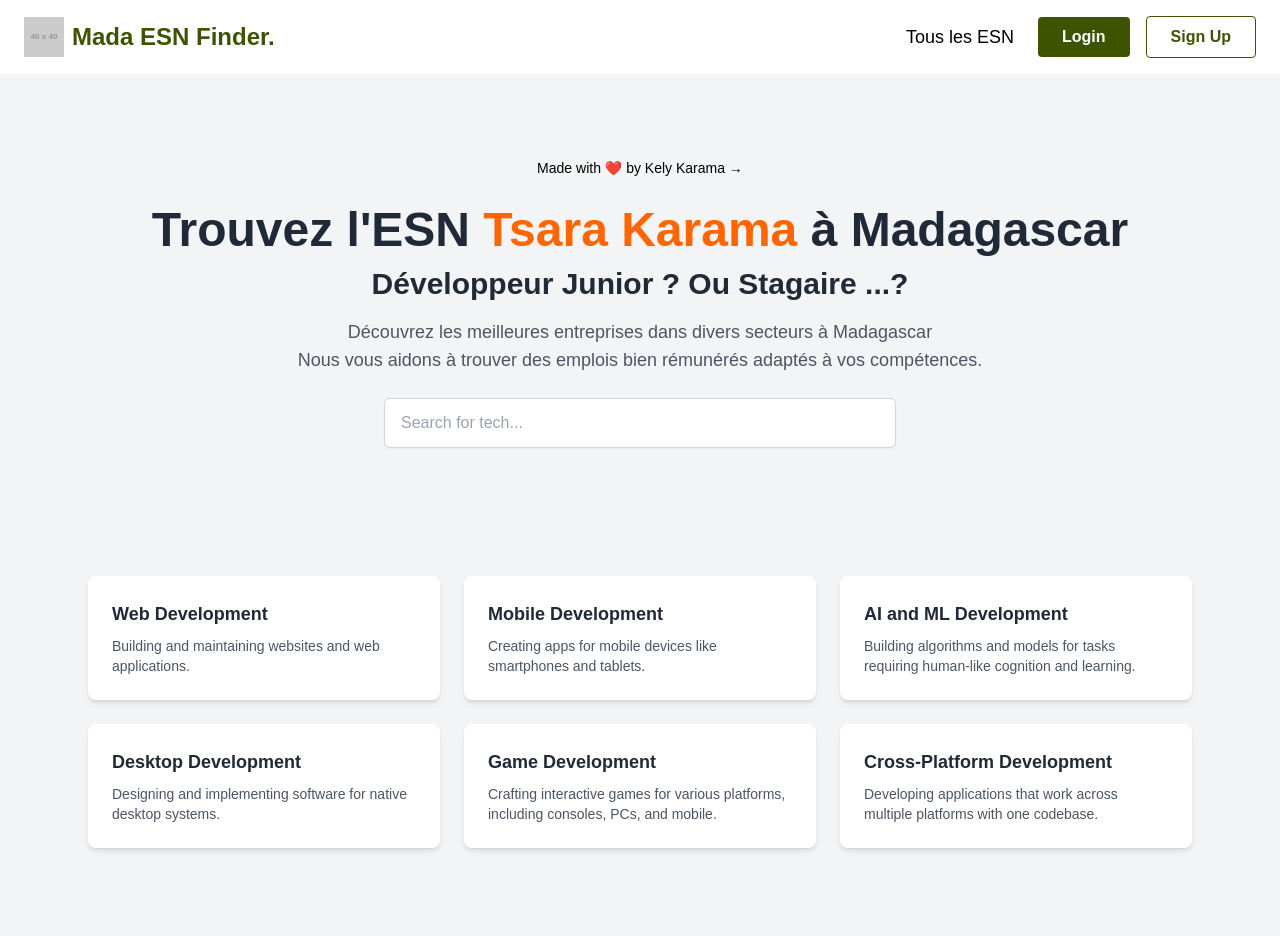
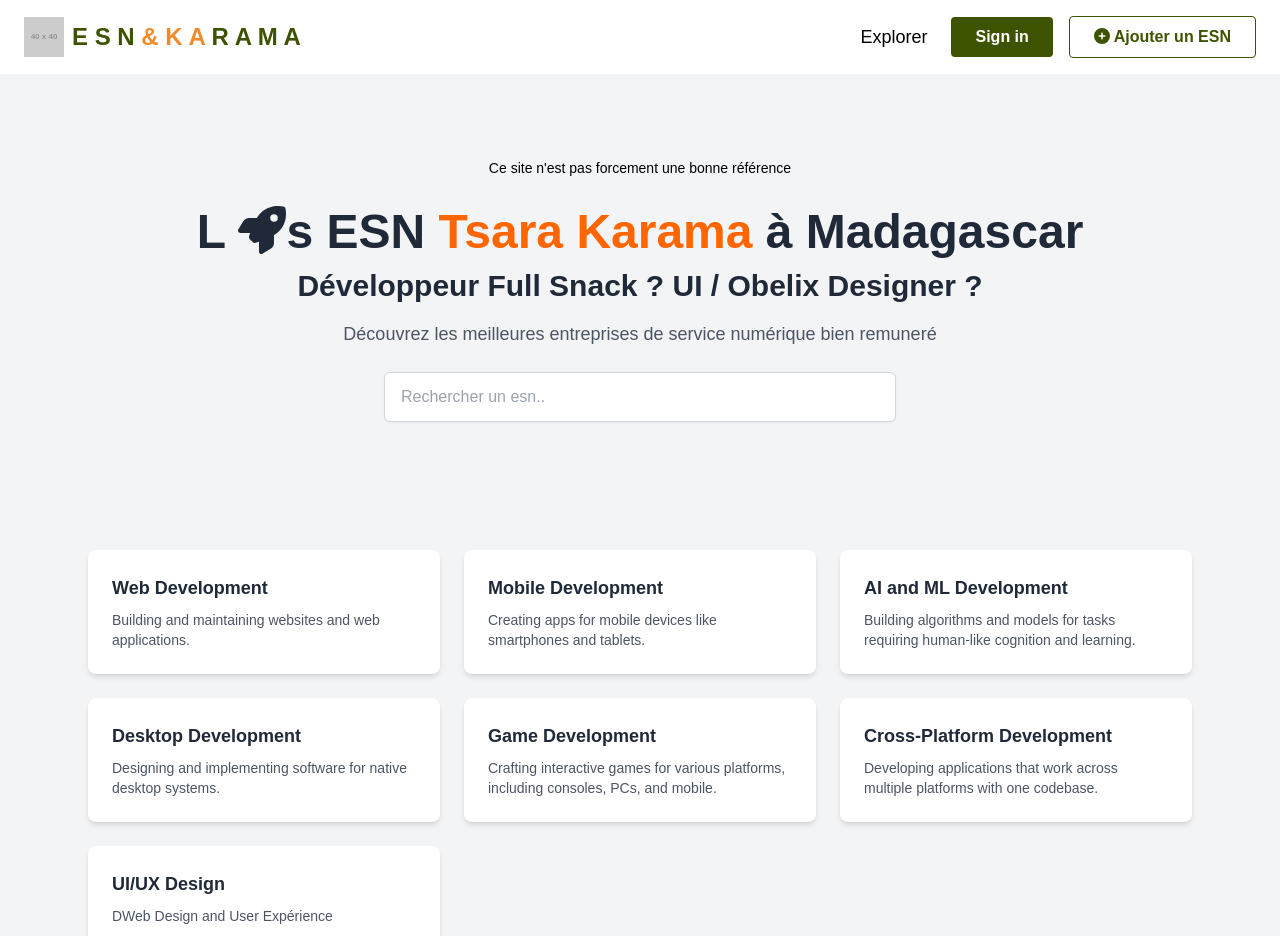
Before and after one commit to happymalyo/karams, a Vue app: page / in a window 1280 px wide. Shown: the top 936 px of the page. Built offline with nearby package versions, Linux system fonts and the light colour scheme.

Commit message:
add font-awesome icon

```diff
--- a/index.html
+++ b/index.html
@@ -4,7 +4,7 @@
     <meta charset="UTF-8" />
     <link rel="icon" href="/src/assets/logo.jpg" />
     <meta name="viewport" content="width=device-width, initial-scale=1.0" />
-    <title>MadaESN</title>
+    <title>E & K</title>
   </head>
   <body>
     <div id="app"></div>
--- a/src/components/Footer.vue
+++ b/src/components/Footer.vue
@@ -7,7 +7,7 @@
       >
         <!-- Branding -->
         <div>
-          <h3 class="text-gray-800 font-bold text-lg">Mada Company Finder</h3>
+          <h3 class="text-gray-800 font-bold text-lg">E S N & K A R A M A</h3>
           <p class="mt-4 text-sm">
             Trouvez facilement des entreprises à Madagascar, dans divers
             secteurs, grâce à notre plateforme intuitive.
@@ -51,7 +51,7 @@
         class="mt-6 flex flex-col md:flex-row items-center justify-between text-sm"
       >
         <p class="text-gray-500">
-          Copyright © 2024 Mada Company Finder. Tous droits réservés.
+          Copyright © 2024 ESN 1 KARAMA. Tous droits réservés.
         </p>
         <div class="mt-4 md:mt-0 flex items-center space-x-4">
           <!-- Light/Dark Mode Placeholder -->
--- a/src/components/Hero.vue
+++ b/src/components/Hero.vue
@@ -21,26 +21,28 @@ defineProps({
       <p
         class="px-4 py-1 mb-6 text-sm font-medium text-blue-600 bg-blue-100 rounded-full inline-block"
       >
-        Made with ❤️ by Kely Karama →
+        Ce site n'est pas forcement une bonne référence
       </p>
       <!-- Main Heading -->
       <h1 class="text-4xl font-bold text-gray-800 md:text-5xl">
-        Trouvez l'ESN
-        <span class="text-[#FF6500] font-semibold"> Tsara Karama</span> à
-        Madagascar <br/>
-        <span class="text-center text-3xl">Développeur Junior ? Ou Stagaire ...?</span>
+        L <font-awesome-icon icon="rocket" />s ESN
+        <span class="text-[#FF6500] font-semibold text-balance mb-9">
+          Tsara Karama</span
+        >
+        à Madagascar<br />
+        <span class="text-center text-3xl"
+          >Développeur Full Snack ? UI / Obelix Designer ?</span
+        >
       </h1>
       <!-- Description -->
-      <p class="mt-4 text-gray-600 md:text-lg">
-        Découvrez les meilleures entreprises dans divers secteurs à Madagascar <br />
-        Nous vous aidons à trouver des emplois bien rémunérés adaptés à vos
-        compétences.
+      <p class="mt-4 text-gray-600 md:text-lg text-balance">
+        Découvrez les meilleures entreprises de service numérique bien remuneré<br />
       </p>
       <!-- Search Bar -->
       <div class="w-full max-w-lg mt-6">
         <input
           type="text"
-          placeholder="Search for tech..."
+          placeholder="Rechercher un esn.."
           class="w-full px-4 py-3 text-gray-800 bg-white border border-gray-300 rounded-md shadow-sm focus:outline-none focus:ring-2 focus:ring-blue-500 focus:border-blue-500"
         />
       </div>
@@ -91,6 +93,12 @@ defineProps({
           codebase.
         </p>
       </div>
+      <div class="p-6 bg-white rounded-lg shadow-md">
+        <h3 class="text-lg font-semibold text-gray-800">UI/UX Design</h3>
+        <p class="mt-2 text-sm text-gray-600">
+          DWeb Design and User Expérience
+        </p>
+      </div>
     </div>
   </div>
 </template>
--- a/src/components/Navbar.vue
+++ b/src/components/Navbar.vue
@@ -1,11 +1,5 @@
 <script setup>
-import { RouterLink, useRoute } from "vue-router";
-import logo from "@/assets/logo.jpg";
-
-const isActiveLink = (routePath) => {
-  const route = useRoute();
-  return route.path === routePath;
-};
+import { RouterLink } from "vue-router";
 </script>
 
 <template>
@@ -14,20 +8,21 @@ const isActiveLink = (routePath) => {
       <!-- Logo Section -->
       <div class="flex items-center space-x-2">
         <img src="https://via.placeholder.com/40" alt="Logo" class="h-10" />
-        <a href="#" class="text-2xl font-bold text-[#3D5300]"
-          >Mada ESN Finder.</a
-        >
+        <RouterLink to="/" class="text-2xl font-bold text-[#3D5300]">
+          E S N <span class="text-[#F18C2D]">& K A </span>R A M A
+        </RouterLink>
       </div>
 
       <!-- Navigation Links -->
       <nav class="flex items-center space-x-6">
         <ul class="flex space-x-6">
           <li>
-            <a
-              href="#products"
+            <RouterLink
+              to="/jobs"
               class="text-lg hover:text-[#F18C2D] transition duration-300"
-              >Tous les ESN</a
             >
+              Explorer
+            </RouterLink>
           </li>
         </ul>
 
@@ -36,13 +31,15 @@ const isActiveLink = (routePath) => {
           <a
             href="#login"
             class="px-6 py-2 bg-[#3D5300] text-white font-semibold rounded hover:bg-[#d17624] transition duration-300"
-            >Login</a
+            >Sign in</a
           >
-          <a
-            href="#signup"
-            class="px-6 py-2 border border-[#3D5300] text-[#3D5300] font-semibold rounded hover:bg-[#F18C2D] hover:text-white transition duration-300"
-            >Sign Up</a
+          <RouterLink
+            to="/add-jobs"
+            class="px-6 py-2 border border-[#3D5300] text-[#3D5300] font-semibold rounded hover:bg-[#F18C2D] hover:text-white hover:border-none transition duration-300"
           >
+            <font-awesome-icon :icon="['fas', 'plus-circle']" />
+            Ajouter un ESN
+          </RouterLink>
         </div>
       </nav>
     </div>
--- a/src/main.js
+++ b/src/main.js
@@ -1,12 +1,18 @@
 import "./assets/main.css";
 import router from "./router";
-
+import { library } from "@fortawesome/fontawesome-svg-core";
+import { faPlusCircle, faRocket } from "@fortawesome/free-solid-svg-icons";
+import { FontAwesomeIcon } from "@fortawesome/vue-fontawesome";
 import { createApp } from "vue";
+import Toast from "vue-toastification";
 import App from "./App.vue";
 
 const app = createApp(App);
+// Config Font awesome
+library.add(faPlusCircle, faRocket);
+app.component("font-awesome-icon", FontAwesomeIcon);
 
 app.use(router);
-// app.use(Toast);
+app.use(Toast);
 
 app.mount("#app");
```
Also changed, not shown: package.json (+6 -3 lines), 2 other files (tests, documents, lock files or other folders).
